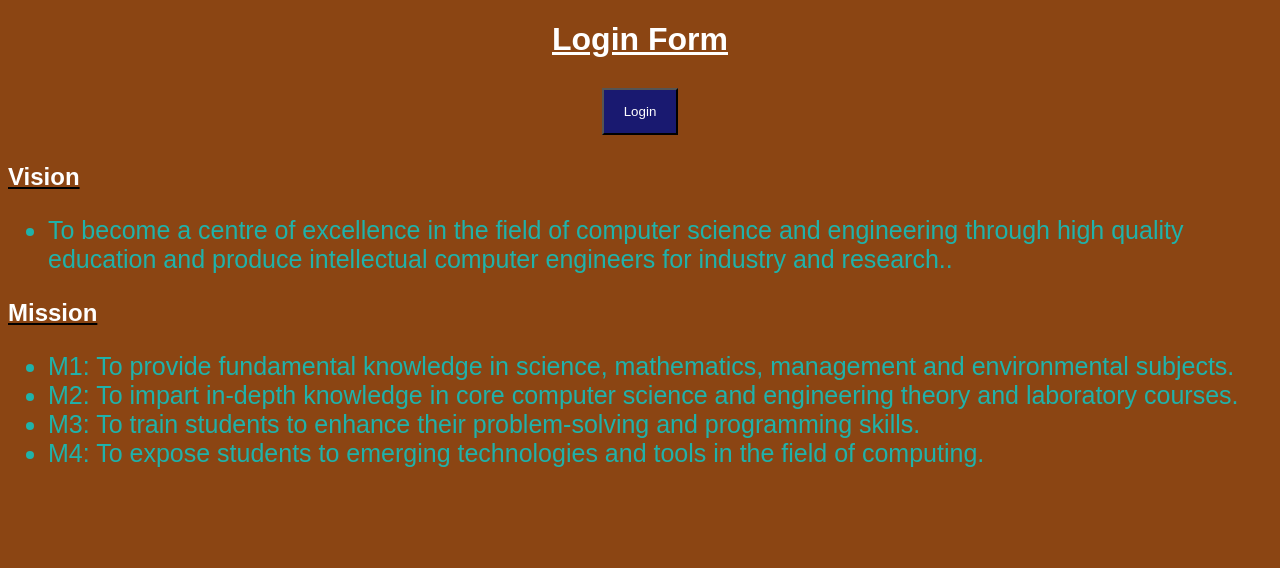
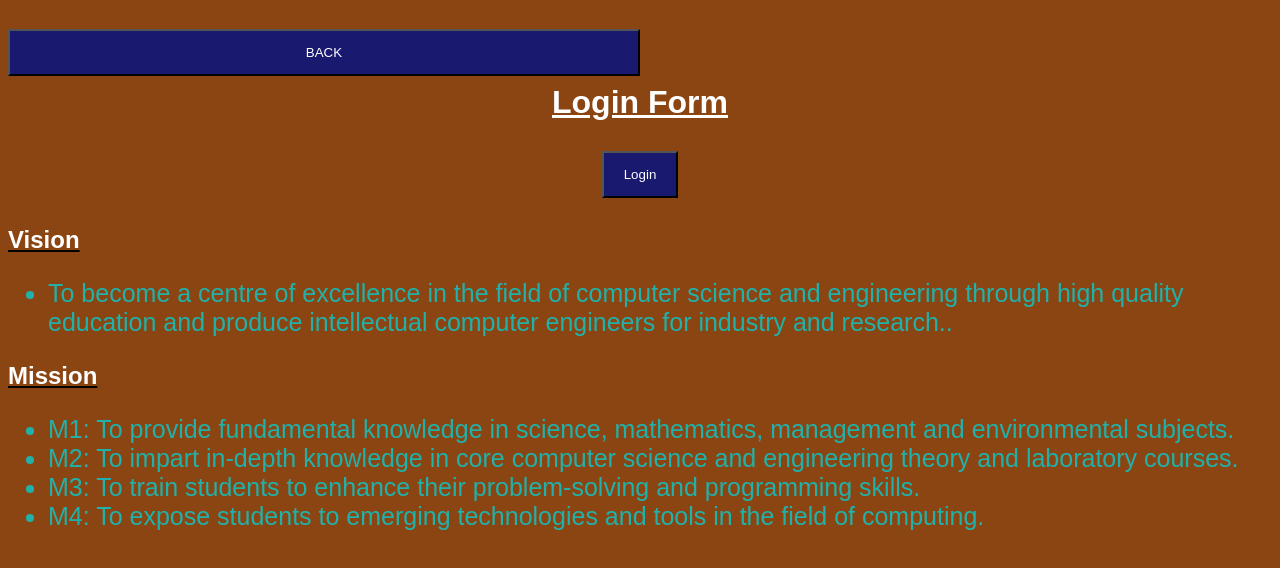
Before and after one commit to aameccse/CS6001, a plain HTML site: page index.html in a window 1280 px wide. Drawn offline with Linux system fonts and the light colour scheme.

Commit message:
Update index.html

```diff
--- a/index.html
+++ b/index.html
@@ -127,10 +127,10 @@ span.psw {
 ul {list-style-type: disc;color:#20B2AA;font-size:25px;}h1,h2{color:white;}
 </style>
 </head>
-<title>LOGIN</title>
+<title>LOGIN</title><link rel="icon" type="image/png" href="l1.jfif"/>
 <body style="background-color:#8B4513">
 <div style="background-color:FFF8DC;">
-<h1><center><u>Login Form</u></center></h1>
+<h1><a href="https://aameccse.github.io/even/"><button type="button"style="cursor: pointer;" >BACK</button></a><center><u>Login Form</u></center></h1>
 
 <center><button onclick="document.getElementById('id01').style.display='block'" style="width:auto;">Login</button></center>
 <b><u><h2>Vision</h2></u></b><ul><li>To become a centre of excellence in the field of computer science and engineering through high quality education and produce intellectual computer engineers for industry and research..
```
